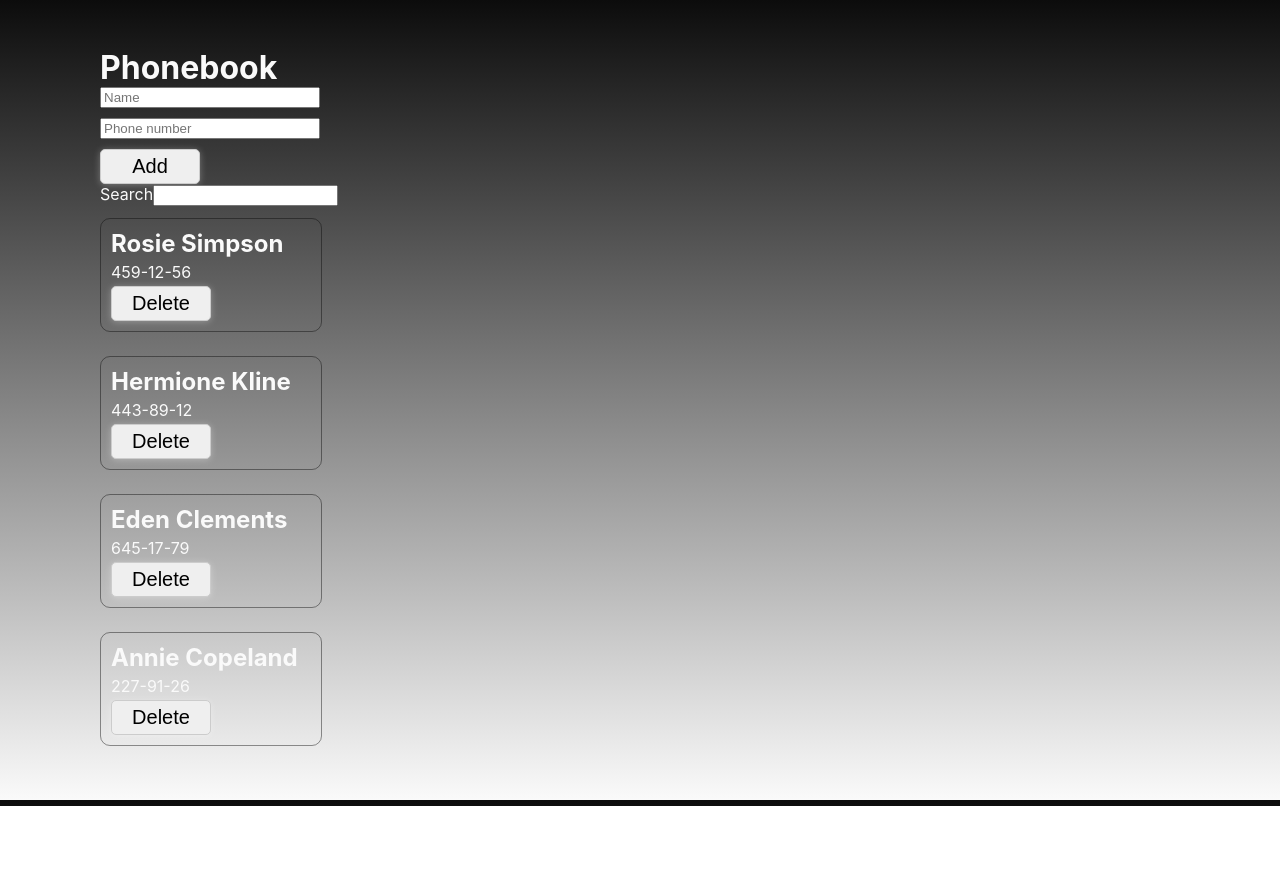
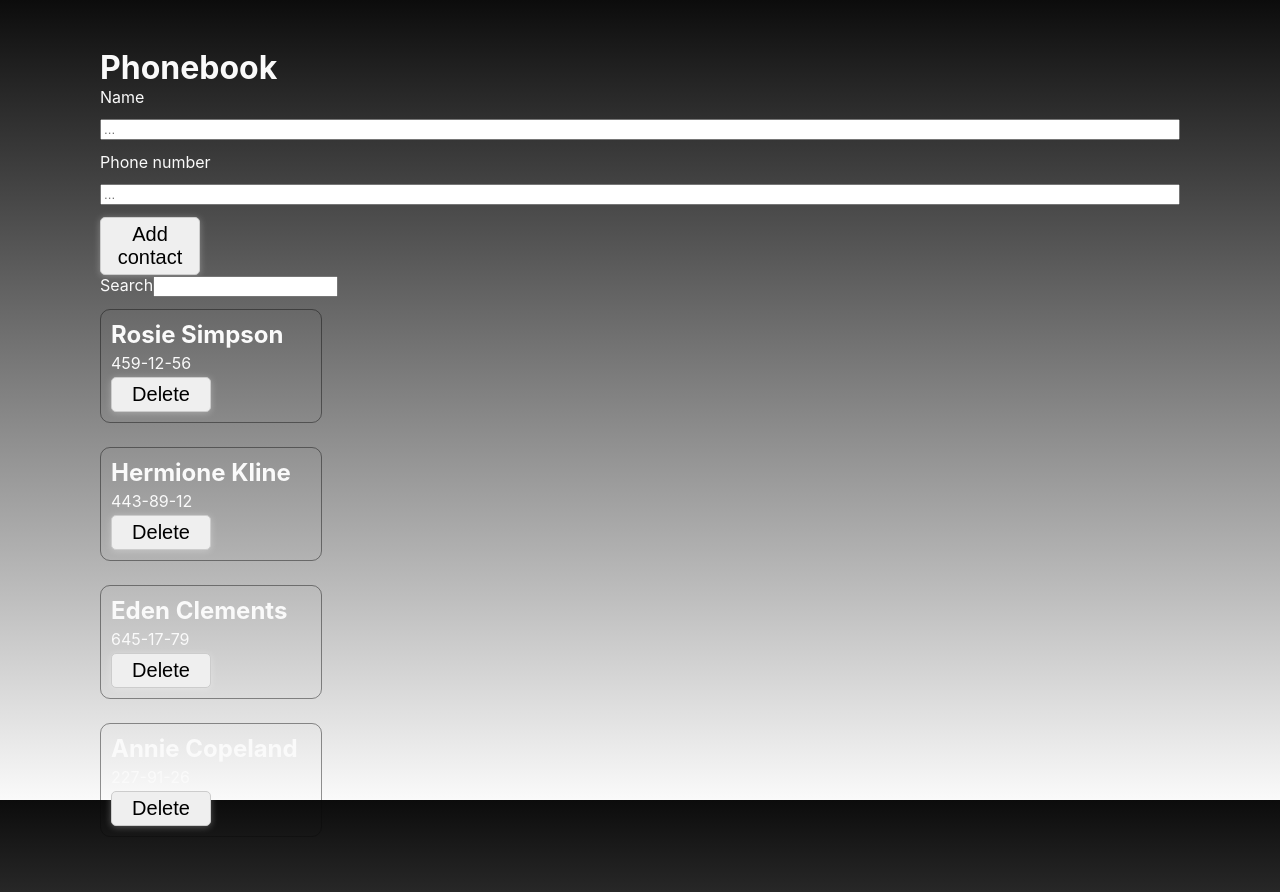
Before and after one commit to grizeus/goit-react-hw-08, a React (Vite) app: page / in a window 1280 px wide. Shown: the top 892 px of the page. Before the commit the page ends 806 px from the top, so only its background shows below. Built offline with nearby package versions, Linux system fonts and the light colour scheme.

Commit message:
Included Formik library (#3)
* add nextID for ID generation

* setup formic logic

```diff
--- a/package.json
+++ b/package.json
@@ -10,9 +10,12 @@
     "preview": "vite preview"
   },
   "dependencies": {
+    "formik": "^2.4.6",
     "modern-normalize": "^3.0.1",
     "react": "^18.3.1",
-    "react-dom": "^18.3.1"
+    "react-dom": "^18.3.1",
+    "react-id-generator": "^3.0.2",
+    "yup": "^1.4.0"
   },
   "devDependencies": {
     "@eslint/js": "^9.9.0",
--- a/src/components/ContactForm/ContactForm.jsx
+++ b/src/components/ContactForm/ContactForm.jsx
@@ -1,21 +1,53 @@
+import css from "./ContactForm.module.css";
+import { useId } from "react";
+import { Formik, Field, Form, ErrorMessage } from "formik";
+import * as Yup from "yup";
+import nextId from "react-id-generator";
+
+const initialContact = {
+  name: "",
+  number: "",
+};
+
+const validationSchema = Yup.object().shape({
+  name: Yup.string()
+    .min(3, "Too short!")
+    .max(50, "Too long!")
+    .required("Required"),
+  number: Yup.string()
+    .min(5, "Too short!")
+    .max(13, "Too long!")
+    .required("Required"),
+});
+
 const ContactForm = ({ onAdd }) => {
-  const handleSubmit = e => {
-    e.preventDefault();
+  const nameID = useId();
+  const numberID = useId();
+
+  const handleSubmit = (values, actions) => {
     onAdd({
-      id: Date.now(),
-      name: e.target.elements.name.value,
-      number: e.target.elements.number.value,
+      id: nextId(),
+      ...values,
     });
-    e.target.reset();
+    actions.reset();
   };
+
   return (
-    <form style={{ display: "flex", flexDirection: "column", width: "220px", gap: "10px" }} onSubmit={handleSubmit}>
-      <input type="text" name="name" placeholder="Name" />
-      <input type="text" name="number" placeholder="Phone number" />
-      <button type="submit">
-        Add
-      </button>
-    </form>
+    <Formik
+      initialValues={initialContact}
+      validationSchema={validationSchema}
+      onSubmit={handleSubmit}>
+      <Form className={css.form}>
+        <label htmlFor={nameID}>Name</label>
+        <Field type="text" name="name" placeholder="..." id={nameID} />
+        <ErrorMessage name="name" component="span" />
+
+        <label htmlFor={numberID}>Phone number</label>
+        <Field type="text" name="number" placeholder="..." id={numberID} />
+        <ErrorMessage name="number" component="span" />
+        <button type="submit">Add contact</button>
+      </Form>
+    </Formik>
   );
 };
 
--- a/src/components/ContactForm/ContactForm.module.css
+++ b/src/components/ContactForm/ContactForm.module.css
@@ -0,0 +1,5 @@
+.form {
+  display: flex;
+  flex-direction: column;
+  gap: 12px;
+}
```
Also changed, not shown: 1 other file (tests, documents, lock files or other folders).
